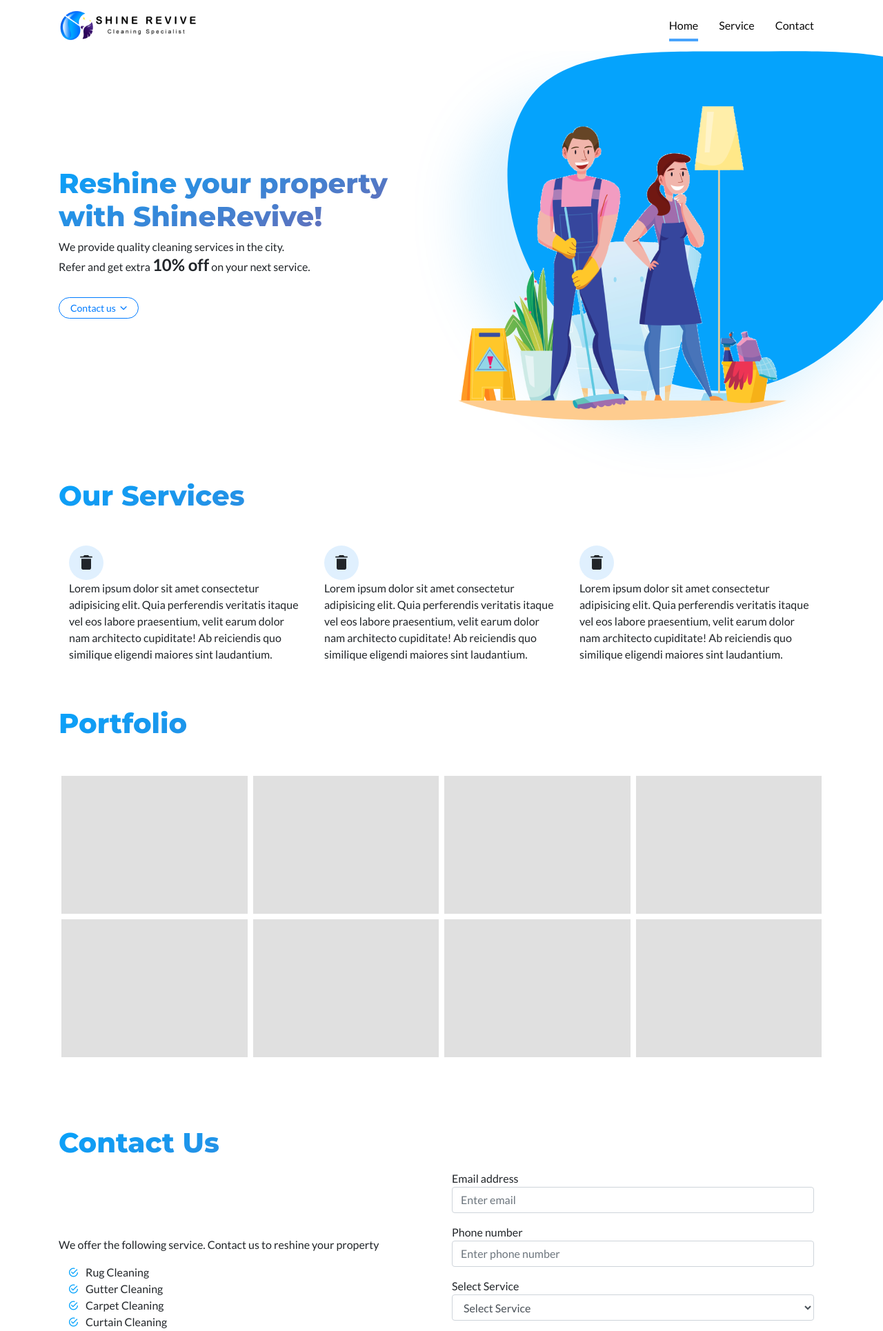
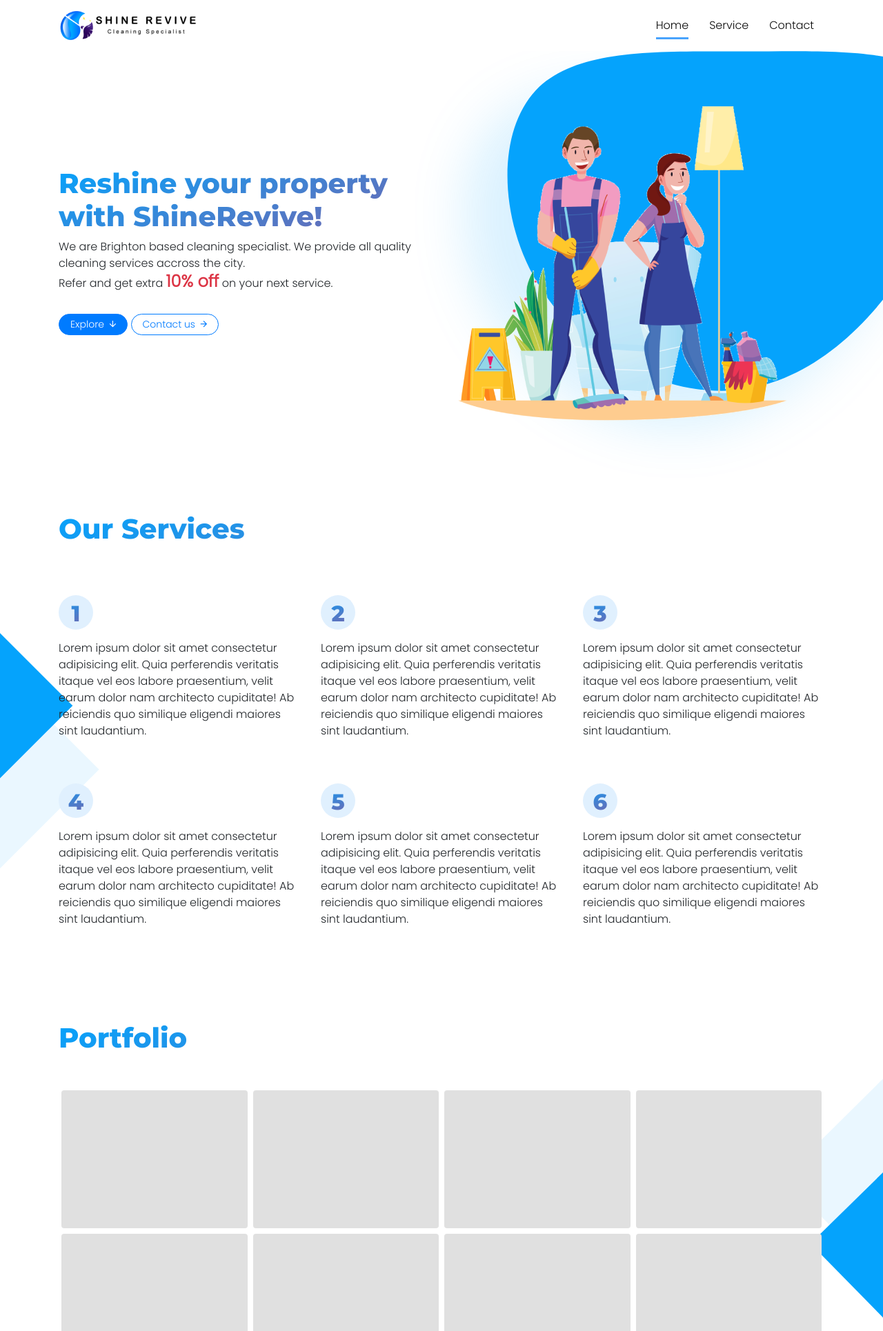
Before and after one commit to akasrai/shinerevive, a PHP site: page / in a window 1280 px wide. Shown: the top 1930 px of the page at 69% size. Run offline with PHP 8.4, Linux system fonts and the light colour scheme; some libraries are stand-ins or nearby versions.

Commit message:
design all sections bg

```diff
--- a/css/style.css
+++ b/css/style.css
@@ -2,6 +2,7 @@
 @import 'https://unpkg.com/ionicons@4.4.4/dist/css/ionicons.min.css';
 @import 'https://fonts.googleapis.com/css?family=Lato:400,700';
 @import url('https://fonts.googleapis.com/css2?family=Montserrat:wght@800&display=swap');
+@import url('https://fonts.googleapis.com/css2?family=Poppins:wght@300&display=swap');
 
 * {
   margin: 0;
@@ -13,7 +14,7 @@ input,
 textarea,
 select,
 button {
-  font-family: 'Lato', sans-serif;
+  font-family: 'Poppins', sans-serif;
 }
 
 .bold {
@@ -30,7 +31,7 @@ button {
 }
 
 .nav-item a {
-  padding: 10px 0;
+  padding: 6px 0;
   text-decoration: none;
   color: rgb(10, 10, 10);
 }
@@ -40,7 +41,7 @@ button {
 }
 
 .nav-item > .active {
-  border-bottom: 4px solid #48a3fc;
+  border-bottom: 3px solid #48a3fc;
 }
 
 .btn-sm {
@@ -57,7 +58,7 @@ button {
 }
 
 .intro {
-  background-image: url('../img//intro-bg.svg');
+  background-image: url('../img/intro-bg.svg');
   background-repeat: no-repeat;
   background-position: right;
   background-size: contain;
@@ -70,11 +71,43 @@ button {
   font-family: 'Montserrat', sans-serif;
 }
 
+.service {
+  background-image: url('../img/pattern-left.svg');
+  background-repeat: no-repeat;
+  background-position: left;
+  background-size: auto;
+}
+
 .service-icon {
   width: 50px;
   height: 50px;
   border-radius: 50%;
   background-color: #e0f0fe;
+  margin-bottom: 15px;
+}
+
+.service-icon h2 {
+  text-align: center;
+  padding-top: 8px;
+  font-family: 'Montserrat', sans-serif;
+  background: -webkit-linear-gradient(-70deg, #05a3fc, #7c61a8);
+  -webkit-background-clip: text;
+  -webkit-text-fill-color: transparent;
+  font-family: 'Montserrat', sans-serif;
+}
+
+.gallery {
+  background-image: url('../img/pattern-right.svg');
+  background-repeat: no-repeat;
+  background-position: right;
+  background-size: auto;
+}
+
+.contact-us {
+  background-image: url('../img/pattern-left.svg');
+  background-repeat: no-repeat;
+  background-position: left;
+  background-size: auto;
 }
 
 .footer {
@@ -95,6 +128,10 @@ button {
   margin: 0 5px;
 }
 
+.social-media-icon:hover {
+  background-color: #068cda;
+}
+
 .offer i {
   color: #05a3fc;
 }
--- a/index.php
+++ b/index.php
@@ -23,10 +23,10 @@
             <a href="/" class="active">Home</a>
           </li>
           <li class="nav-item">
-            <a href="#">Service</a>
+            <a href="#service">Service</a>
           </li>
           <li class="nav-item">
-            <a href="#">Contact</a>
+            <a href="#contact-us">Contact</a>
           </li>
         </ul>
       </nav>
@@ -38,9 +38,10 @@
       <div class="d-flex py-4">
         <div class="col-md-6 py-5 my-5 px-0">
           <h1 class="gradient-title">Reshine your property with ShineRevive!</strong></h1>
-          <p class="m-0">We provide quality cleaning services in the city.</p>
+          <p class="m-0">We are Brighton based cleaning specialist. We provide all quality cleaning services accross the
+            city.</p>
           <p>Refer and get extra
-            <span class="h4 bold">10% off</span> on your next service.
+            <span class="h4 bold text-danger">10% off</span> on your next service.
           </p>
           <!--
           <div class="d-flex">
@@ -49,10 +50,15 @@
             </div>
           </div> -->
 
+          <a href="#service" class="btn btn-sm btn-primary mt-3">Explore
+            <i class="icon ion-md-arrow-down ml-1"></i>
+          </a>
+
           <a href="#contact-us" class="btn btn-sm btn-outline-primary mt-3">Contact us
-            <i class="icon ion-ios-arrow-down ml-1"></i>
+            <i class="icon ion-md-arrow-forward ml-1"></i>
           </a>
         </div>
+
         <div class="col-md-6">
           <img src="./img/cleaning-tools.png" />
         </div>
@@ -60,33 +66,61 @@
     </div>
   </section>
 
-  <section>
+  <section id="service" class="py-5 service">
     <div class="container">
       <div class="">
         <h1 class="bold gradient-title">Our Services</h1>
       </div>
-      <div class="d-flex my-5">
-        <div class="col-md-4">
+      <div class="d-flex my-5 row">
+        <div class="col-md-4 py-4">
           <div class="service-icon">
-            <i class="icon ion-md-trash h3 text-center d-block pt-2"></i>
+            <h2 class="bold">1</h2>
           </div>
           <p class="">Lorem ipsum dolor sit amet consectetur adipisicing elit. Quia perferendis veritatis
             itaque vel eos labore
             praesentium, velit earum dolor nam architecto cupiditate! Ab reiciendis quo similique eligendi maiores sint
             laudantium.</p>
         </div>
-        <div class="col-md-4">
+        <div class="col-md-4 py-4">
           <div class="service-icon">
-            <i class="icon ion-md-trash h3 text-center d-block pt-2"></i>
+            <h2 class="bold">2</h2>
           </div>
           <p class="">Lorem ipsum dolor sit amet consectetur adipisicing elit. Quia perferendis veritatis
             itaque vel eos labore
             praesentium, velit earum dolor nam architecto cupiditate! Ab reiciendis quo similique eligendi maiores sint
             laudantium.</p>
         </div>
-        <div class="col-md-4">
+        <div class="col-md-4 py-4">
           <div class="service-icon">
-            <i class="icon ion-md-trash h3 text-center d-block pt-2"></i>
+            <h2 class="bold">3</h2>
+          </div>
+          <p class="">Lorem ipsum dolor sit amet consectetur adipisicing elit. Quia perferendis veritatis
+            itaque vel eos labore
+            praesentium, velit earum dolor nam architecto cupiditate! Ab reiciendis quo similique eligendi maiores sint
+            laudantium.</p>
+        </div>
+
+        <div class="col-md-4 py-4">
+          <div class="service-icon">
+            <h2 class="bold">4</h2>
+          </div>
+          <p class="">Lorem ipsum dolor sit amet consectetur adipisicing elit. Quia perferendis veritatis
+            itaque vel eos labore
+            praesentium, velit earum dolor nam architecto cupiditate! Ab reiciendis quo similique eligendi maiores sint
+            laudantium.</p>
+        </div>
+        <div class="col-md-4 py-4">
+          <div class="service-icon">
+            <h2 class="bold">5</h2>
+          </div>
+          <p class="">Lorem ipsum dolor sit amet consectetur adipisicing elit. Quia perferendis veritatis
+            itaque vel eos labore
+            praesentium, velit earum dolor nam architecto cupiditate! Ab reiciendis quo similique eligendi maiores sint
+            laudantium.</p>
+        </div>
+        <div class="col-md-4 py-4">
+          <div class="service-icon">
+            <h2 class="bold">6</h2>
           </div>
           <p class="">Lorem ipsum dolor sit amet consectetur adipisicing elit. Quia perferendis veritatis
             itaque vel eos labore
@@ -97,7 +131,7 @@
     </div>
   </section>
 
-  <section>
+  <section class="gallery">
     <div class="container">
       <div class="">
         <h1 class="bold gradient-title">Portfolio</h1>
@@ -105,35 +139,35 @@
 
       <div class="d-flex row m-0 my-5">
         <div class="col-md-3 p-1">
-          <div style="background:#e0e0e0; width:100%; height: 200px;"></div>
+          <div class="rounded" style="background:#e0e0e0; width:100%; height: 200px;"></div>
         </div>
         <div class="col-md-3 p-1">
-          <div style="background:#e0e0e0; width:100%; height: 200px;"></div>
+          <div class="rounded" style="background:#e0e0e0; width:100%; height: 200px;"></div>
         </div>
         <div class="col-md-3 p-1">
-          <div style="background:#e0e0e0; width:100%; height: 200px;"></div>
+          <div class="rounded" style="background:#e0e0e0; width:100%; height: 200px;"></div>
         </div>
         <div class="col-md-3 p-1">
-          <div style="background:#e0e0e0; width:100%; height: 200px;"></div>
+          <div class="rounded" style="background:#e0e0e0; width:100%; height: 200px;"></div>
         </div>
 
         <div class="col-md-3 p-1">
-          <div style="background:#e0e0e0; width:100%; height: 200px;"></div>
+          <div class="rounded" style="background:#e0e0e0; width:100%; height: 200px;"></div>
         </div>
         <div class="col-md-3 p-1">
-          <div style="background:#e0e0e0; width:100%; height: 200px;"></div>
+          <div class="rounded" style="background:#e0e0e0; width:100%; height: 200px;"></div>
         </div>
         <div class="col-md-3 p-1">
-          <div style="background:#e0e0e0; width:100%; height: 200px;"></div>
+          <div class="rounded" style="background:#e0e0e0; width:100%; height: 200px;"></div>
         </div>
         <div class="col-md-3 p-1">
-          <div style="background:#e0e0e0; width:100%; height: 200px;"></div>
+          <div class="rounded" style="background:#e0e0e0; width:100%; height: 200px;"></div>
         </div>
       </div>
     </div>
   </section>
 
-  <section id="contact-us" class="py-5">
+  <section id="contact-us" class="contact-us py-5">
     <div class="container">
       <div class="">
         <h1 class="bold gradient-title">Contact Us</h1>
@@ -141,9 +175,9 @@
 
       <div class="d-flex py-2">
         <div class="col-md-6 p-0 mt-5 pt-5">
-          <div class="d-flex w-100">We offer the following service. Contact us to reshine your property</div>
+          <div class="d-flex w-100">Contact us today for any of the following services.</div>
 
-          <div class="col-md-12 my-3">
+          <div class="col-md-12 my-3 pl-md-5">
             <div class="offer">
               <i class="icon ion-md-checkmark-circle-outline mr-2"></i>
               Rug Cleaning
@@ -202,7 +236,7 @@
             <div class="form-group">
               <div class="col-md-12">
                 <label for="" class="mb-0">Select Service</label>
-                <select class="form-control">
+                <select class="form-control custom-select">
                   <option>Select Service</option>
                   <option>Service 1</option>
                   <option>Service 2</option>
@@ -236,27 +270,27 @@
         <div class="col-md-12 mt-5">
           <div class="d-flex justify-content-center">
             <div class="social-media">
-              <a href="#" class="social-media-icon">
+              <a href="https://www.instagram.com/srcleaningspecialist/" target="_blank" class="social-media-icon">
                 <i class="icon h5 d-block mt-2 text-white ion-logo-instagram"></i>
               </a>
 
-              <a href="#" class="social-media-icon">
+              <a href="https://www.facebook.com/srcleaningspecialist/" target="_blank" class="social-media-icon">
                 <i class="icon h5 d-block mt-2 text-white ion-logo-facebook"></i>
               </a>
 
-              <a href="#" class="social-media-icon">
+              <a href="call:07427681707" class="social-media-icon">
                 <i class="icon h5 d-block mt-2 text-white ion-logo-whatsapp"></i>
               </a>
 
-              <a href="#" class="social-media-icon">
+              <a href="mailto:srcleaningspecialist@gmail.com" class="social-media-icon">
                 <i class="icon h5 d-block mt-2 text-white ion-md-mail"></i>
               </a>
             </div>
           </div>
 
           <div class="d-flex justify-content-center mt-4">
-            <a href="#" class="mr-4">Terms of service</a>
-            <a href="#">Privacy policy</a>
+            <a href="terms.html" class="mr-4">Terms</a>
+            <a href="privacy.html">Privacy</a>
           </div>
 
           <p class="text-center">
@@ -264,7 +298,7 @@
               www.freepik.com</a>
           </p>
           <p class="text-center text-muted mb-5">
-            2021 &copy; All Rights Reserved
+            &copy; 2021 ShineRevive, All Rights Reserved
           </p>
         </div>
       </div>
```
Also changed, not shown: privacy.html (added, +94 -0 lines), terms.html (added, +95 -0 lines), img/pattern-left.svg (added), img/pattern-right.svg (added).
